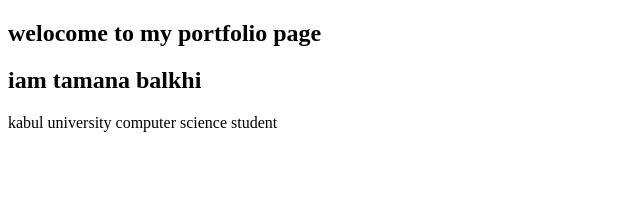
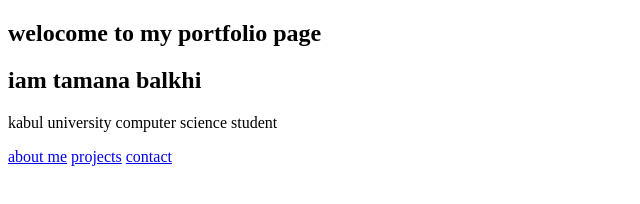
Before and after one commit to tamana-Balkhi/personal-page, a plain HTML site: page index.html in a window 1280 px wide. Shown: the whole page, without its empty margins (0-640 px from the left). Drawn offline with Linux system fonts and the light colour scheme.

Commit message:
project section and navbar add

```diff
--- a/index.html
+++ b/index.html
@@ -13,5 +13,17 @@
         <p>kabul university computer science student</p>
 
     </section>
+    <section id="projects">
+
+        <title class="project-tile"></title>
+
+    </section>
+    <section id="contact"></section>
+    <nav id="navbar">
+        <a href="#welcome-section">about me</a>
+        <a href="#projects">projects</a>
+        <a href="#contact">contact</a>
+    </nav>
+    <script src="https://cdn.freecodecamp.org/testable-projects-fcc/v1/bundle.js"></script>
 </body>
 </html>
```
